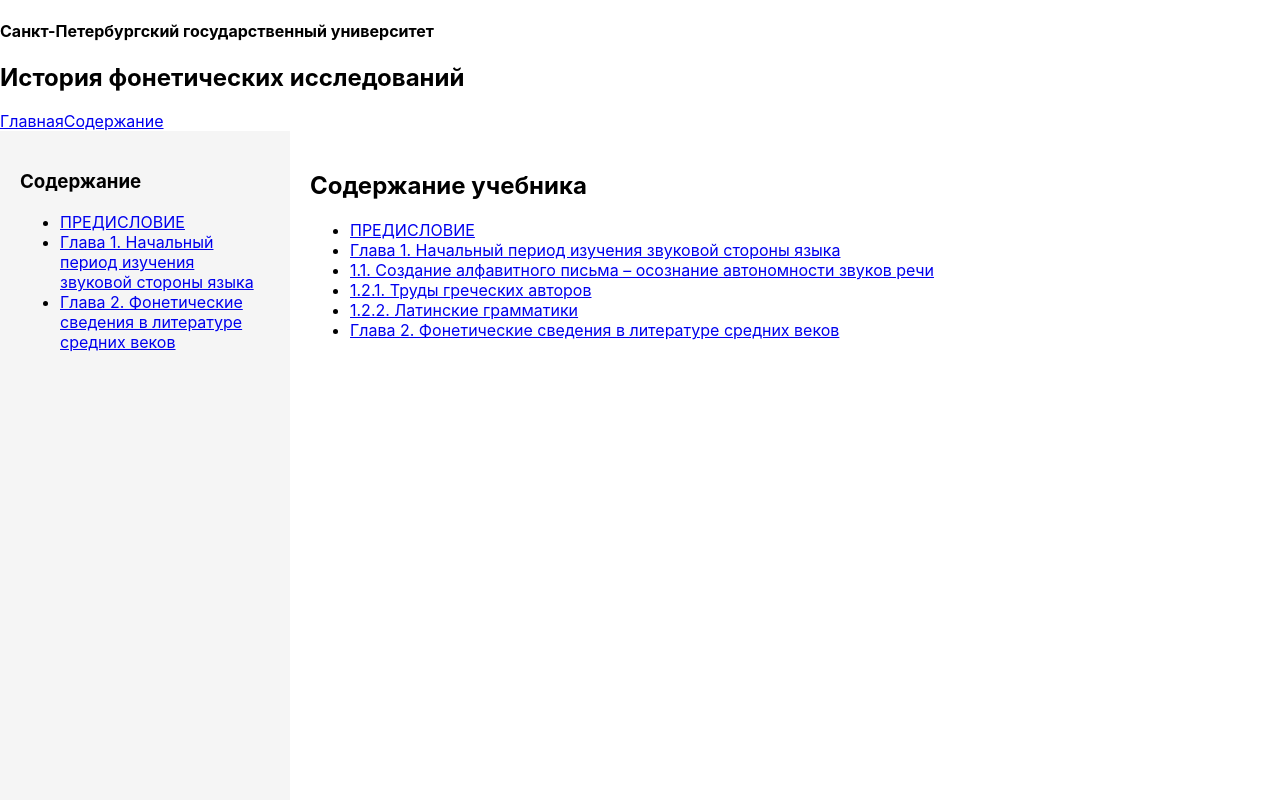
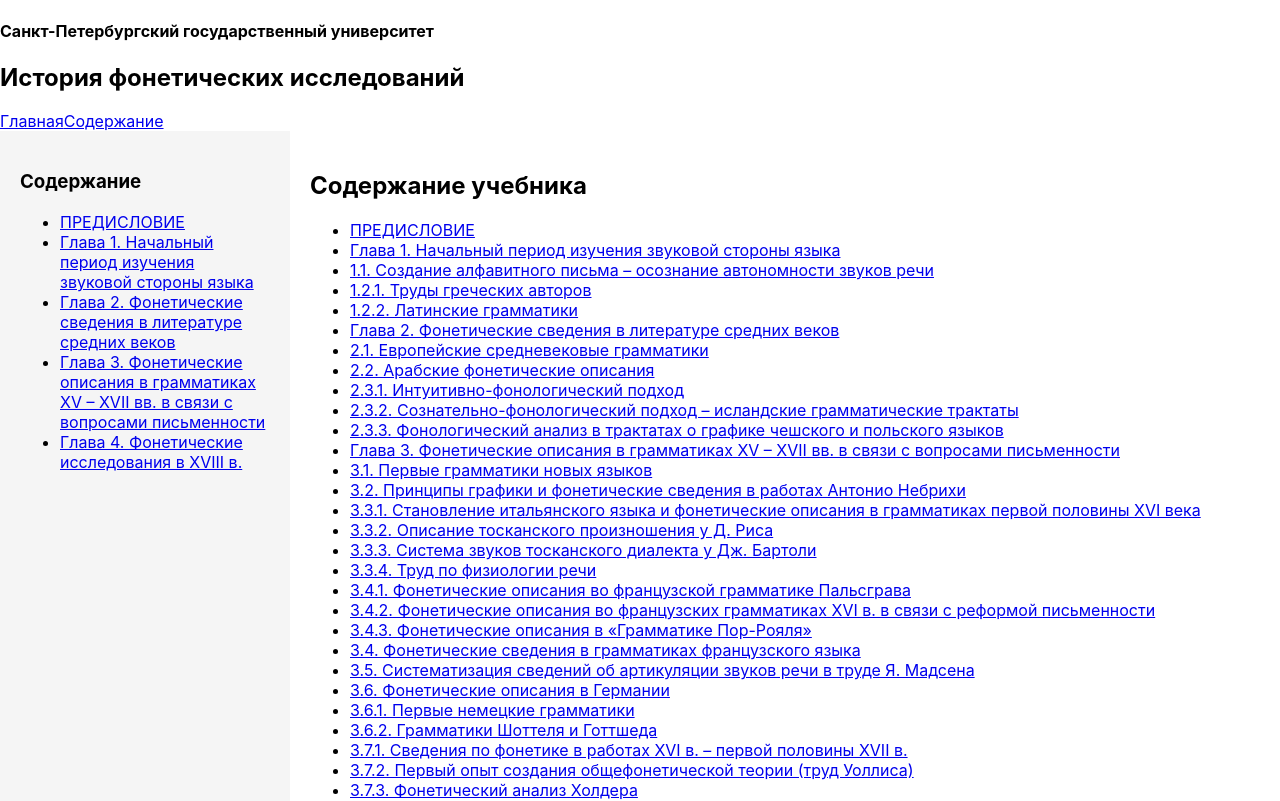
Before and after one commit to annashell/phon_stud_app, a React (Create React App) app: page /contents in a window 1280 px wide. Shown: the top 801 px of the page. Built offline with nearby package versions, Linux system fonts and the light colour scheme; the HTML template or start-up script is replaced by a standard one.

Commit message:
content upd

```diff
--- a/src/content.js
+++ b/src/content.js
@@ -32,5 +32,227 @@ export const chapters = [
     file: '/chapters/cont2.html',
     is_in_content: true
   },
+  {
+    id: '02-1',
+    title: '2.1. Европейские средневековые грамматики',
+    file: '/chapters/02-1.html'
+  },
+  {
+    id: '02-2',
+    title: '2.2. Арабские фонетические описания',
+    file: '/chapters/02-2.html'
+  },
+    {
+    id: '02-3-1',
+    title: '2.3.1. Интуитивно-фонологический подход',
+    file: '/chapters/02-3-1.html'
+  },
+    {
+    id: '02-3-2',
+    title: '2.3.2. Сознательно-фонологический подход – исландские грамматические трактаты',
+    file: '/chapters/02-3-2.html'
+  },
+    {
+    id: '02-3-3',
+    title: '2.3.3. Фонологический анализ в трактатах о графике чешского и польского языков',
+    file: '/chapters/02-3-3.html'
+  },
+  {
+    id: 'cont3',
+    title: 'Глава 3. Фонетические описания в грамматиках XV – XVII вв. в связи с вопросами письменности',
+    file: '/chapters/cont3.html',
+    is_in_content: true
+  },
+  {
+    id: '03-1',
+    title: '3.1. Первые грамматики новых языков',
+    file: '/chapters/03-1.html'
+  },
+  {
+    id: '03-2',
+    title: '3.2. Принципы графики и фонетические сведения в работах Антонио Небрихи',
+    file: '/chapters/03-2.html'
+  },
+  {
+    id: '03-3-1',
+    title: '3.3.1. Становление итальянского языка и фонетические описания в грамматиках первой половины XVI века',
+    file: '/chapters/03-3-1.html'
+  },
+  {
+    id: '03-3-2',
+    title: '3.3.2. Описание тосканского произношения у Д. Риса',
+    file: '/chapters/03-3-2.html'
+  },
+    {
+    id: '03-3-3',
+    title: '3.3.3. Система звуков тосканского диалекта у Дж. Бартоли',
+    file: '/chapters/03-3-3.html'
+  },
+  {
+    id: '03-3-4',
+    title: '3.3.4. Труд по физиологии речи',
+    file: '/chapters/03-3-4.html'
+  },
+  {
+    id: '03-4-1',
+    title: '3.4.1. Фонетические описания во французской грамматике Пальсграва',
+    file: '/chapters/03-4-1.html'
+  },
+  {
+    id: '03-4-2',
+    title: '3.4.2. Фонетические описания во французских грамматиках XVI в. в связи с реформой письменности',
+    file: '/chapters/03-4-2.html'
+  },
+  {
+    id: '03-4-3',
+    title: '3.4.3. Фонетические описания в «Грамматике Пор-Рояля»',
+    file: '/chapters/03-4-3.html'
+  },
+  {
+    id: '03-4',
+    title: '3.4. Фонетические сведения в грамматиках французского языка',
+    file: '/chapters/03-4.html'
+  },
+  {
+    id: '03-5',
+    title: '3.5. Систематизация сведений об артикуляции звуков речи в труде Я. Мадсена',
+    file: '/chapters/03-5.html'
+  },
+  {
+    id: '03-6',
+    title: '3.6. Фонетические описания в Германии',
+    file: '/chapters/03-6.html'
+  },
+  {
+    id: '03-6-1',
+    title: '3.6.1. Первые немецкие грамматики',
+    file: '/chapters/03-6-1.html'
+  },
+  {
+    id: '03-6-2',
+    title: '3.6.2. Грамматики Шоттеля и Готтшеда',
+    file: '/chapters/03-6-2.html'
+  },
+  {
+    id: '03-7-1',
+    title: '3.7.1. Сведения по фонетике в работах XVI в. – первой половины XVII в.',
+    file: '/chapters/03-7-1.html'
+  },
+  {
+    id: '03-7-2',
+    title: '3.7.2. Первый опыт создания общефонетической теории (труд Уоллиса)',
+    file: '/chapters/03-7-2.html'
+  },
+  {
+    id: '03-7-3',
+    title: '3.7.3. Фонетический анализ Холдера',
+    file: '/chapters/03-7-3.html'
+  },
+  {
+    id: '03-7-4',
+    title: '3.7.4. Универсальная классификация звуков Уилкинса',
+    file: '/chapters/03-7-4.html'
+  },
+  {
+    id: '03-7-5',
+    title: '3.7.5. Систематизация звуков английского языка у Купера',
+    file: '/chapters/03-7-5.html'
+  },
+  {
+    id: 'cont4',
+    title: 'Глава 4. Фонетические исследования в XVIII в.',
+    file: '/chapters/cont4.html',
+    is_in_content: true
+  },
+  {
+    id: '04',
+    title: '4. Фонетические исследования в XVIII в.',
+    file: '/chapters/04.html'
+  },
+  {
+    id: '04-1',
+    title: '4.1. Физиологический аспект звуков речи в труде Аммана',
+    file: '/chapters/04-1.html'
+  },
+  {
+    id: '04-2',
+    title: '4.2. Артикуляторный и акустический анализ звуков речи в труде Тен Кате',
+    file: '/chapters/04-2.html'
+  },
+  {
+    id: '04-3',
+    title: '4.3. Фонетические исследования во Франции',
+    file: '/chapters/04-3.html'
+  },
+  {
+    id: '04-3-1',
+    title: '4.3.1. Описание французской фонетической системы в трудах Данжо',
+    file: '/chapters/04-3-1.html'
+  },
+  {
+    id: '04-3-2',
+    title: '4.3.2. Описания звукового строя языка в грамматиках первой половины XVIII в.',
+    file: '/chapters/04-3-2.html'
+  },
+  {
+    id: '04-3-3-1',
+    title: '4.3.3.1. Фонетические взгляды Дюмарсе',
+    file: '/chapters/04-3-3-1.html'
+  },
+  {
+    id: '04-3-3-2',
+    title: '4.3.3.2. Фонетический анализ у Ш. Дюкло',
+    file: '/chapters/04-3-3-2.html'
+  },
+  {
+    id: '04-3-3-3',
+    title: '4.3.3.3. Фонетическая теория в изложении Бульетта',
+    file: '/chapters/04-3-3-3.html'
+  },
+  {
+    id: '04-3-3-4',
+    title: '4.3.3.4. Систематизация звуков и классификация слогов в труде Н. Бозе',
+    file: '/chapters/04-3-3-4.html'
+  },
+  {
+    id: '04-4',
+    title: '4.4. Фонетические описания, связанные с проблемой происхождения языка',
+    file: '/chapters/04-4.html'
+  },
+  {
+    id: '04-4-1',
+    title: '4.4.1. Классификация звуков речи и символическая транскрипция де Бросса',
+    file: '/chapters/04-4-1.html'
+  },
+  {
+    id: '04-4-2',
+    title: '4.4.2. Фонетические описания Кур де Жеблена',
+    file: '/chapters/04-4-2.html'
+  },
+  {
+    id: '04-5',
+    title: '4.5. Вопросы фонетики в «Немецкой грамматике» Аделунга',
+    file: '/chapters/04-5.html'
+  },
+    {
+    id: '04-6',
+    title: '4.6. Механическая имитация звуков речи',
+    file: '/chapters/04-6.html'
+  },
+  {
+    id: '04-6-1',
+    title: '4.6.1. Искусственные гласные Кратценштейна',
+    file: '/chapters/04-6-1.html'
+  },
+  {
+    id: '04-6-2',
+    title: '4.6.2. Анализ артикуляции звуков и говорящая машина Кемпелена',
+    file: '/chapters/04-6-2.html'
+  },
+  {
+    id: '04-7',
+    title: '4.7. Описание и классификация звуков речи в труде Хеллвага',
+    file: '/chapters/04-7.html'
+  },
   // ... остальные главы
 ];
```
